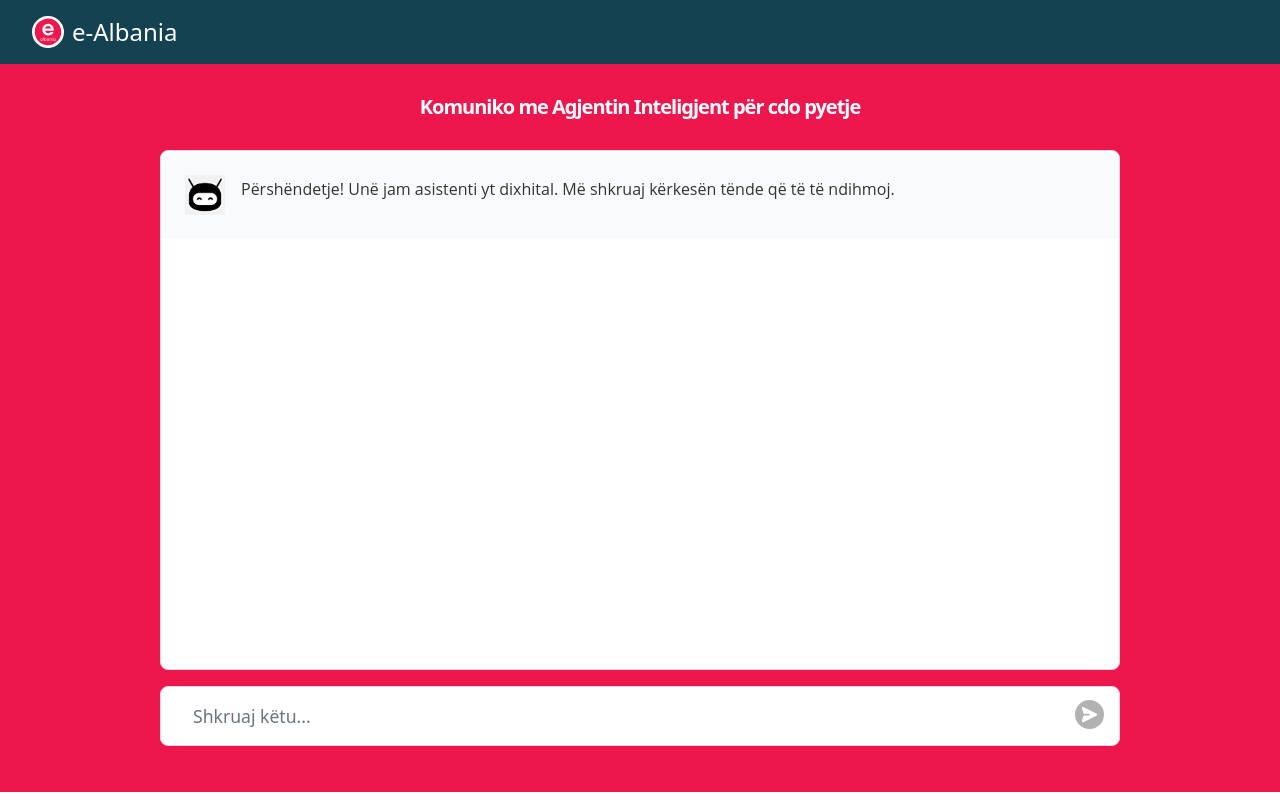
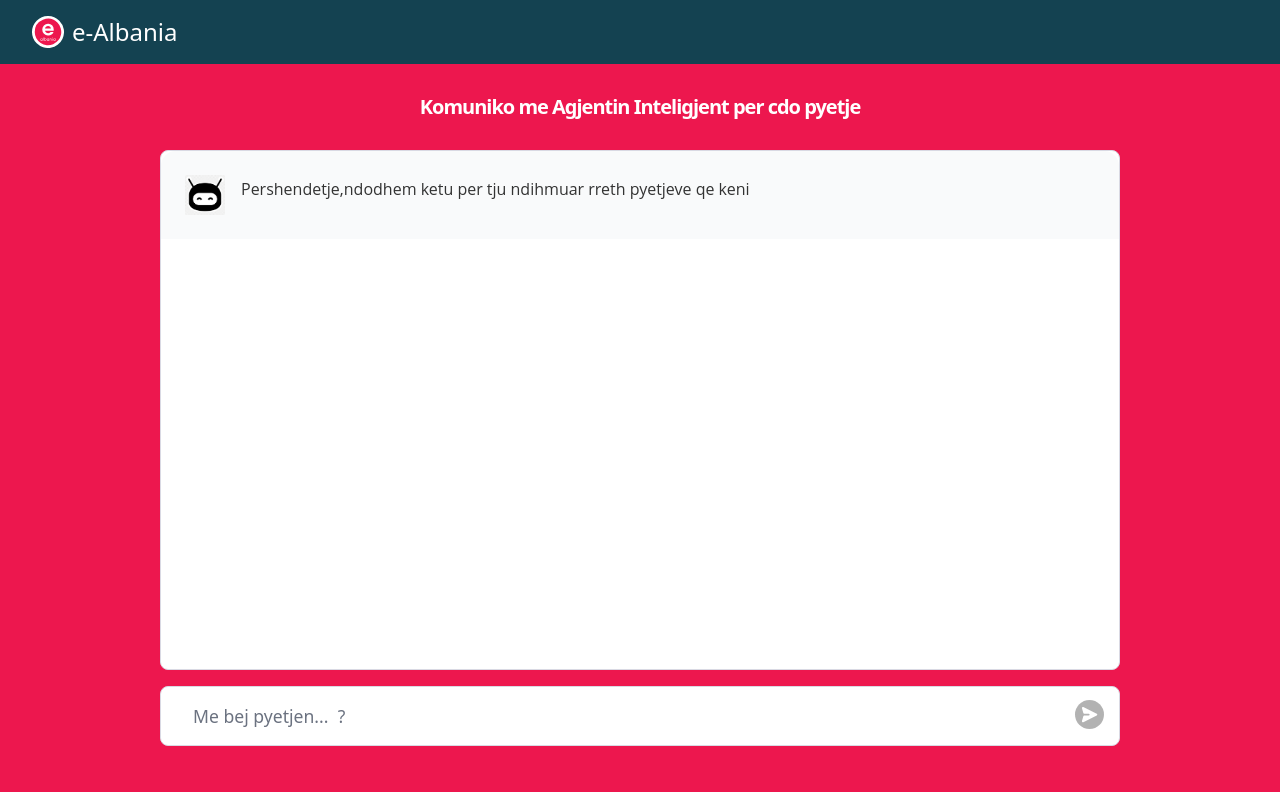
Before and after one commit to klei30/e-albania, a Next.js app: page / in a window 1280 px wide. Built offline with nearby package versions, Linux system fonts and the light colour scheme.

Commit message:
Update index.tsx

```diff
--- a/pages/index.tsx
+++ b/pages/index.tsx
@@ -19,6 +19,8 @@ export default function Home() {
   const [loading, setLoading] = useState<boolean>(false);
   const [sourceDocs, setSourceDocs] = useState<Document[]>([]);
   const [error, setError] = useState<string | null>(null);
+  const [abortController, setAbortController] = useState<AbortController | null>(null);
+
   const [messageState, setMessageState] = useState<{
     messages: Message[];
     pending?: string;
@@ -27,7 +29,7 @@ export default function Home() {
   }>({
     messages: [
       {
-        message: 'Përshëndetje! Unë jam asistenti yt dixhital. Më shkruaj kërkesën tënde që të të ndihmoj.',
+        message: 'Pershendetje,ndodhem ketu per tju ndihmuar rreth pyetjeve qe keni',
         type: 'apiMessage',
       },
     ],
@@ -74,6 +76,7 @@ export default function Home() {
     setMessageState((state) => ({ ...state, pending: '' }));
 
     const ctrl = new AbortController();
+    setAbortController(ctrl);
 
     try {
       fetchEventSource('/api/chat', {
@@ -126,6 +129,18 @@ export default function Home() {
     }
   }
 
+  function handleStop(e: React.MouseEvent<HTMLButtonElement>) {
+    e.preventDefault(); // This will prevent the form from submitting.
+    if (abortController) {
+      abortController.abort();
+      setAbortController(null); // Reset the controller
+    }
+    setLoading(false); // Stop the loading state
+    setQuery('');
+}
+
+
+
   //prevent empty submissions
   const handleEnter = useCallback(
     (e: any) => {
@@ -165,7 +180,7 @@ export default function Home() {
       <Layout>
         <div className="mx-auto flex flex-col gap-4">
         <h1 className="text-xl font-bold leading-[1.1] tracking-tighter text-center text-white">
-    Komuniko me Agjentin Inteligjent për cdo pyetje
+    Komuniko me Agjentin Inteligjent per cdo pyetje
 </h1>
           <main className={styles.main}>
             <div className={styles.cloud}>
@@ -286,24 +301,29 @@ export default function Home() {
                     name="userInput"
                     placeholder={
                       loading
-                        ? 'Duke kërkuar përgjigjen...'
-                        : 'Shkruaj këtu...'
+                        ? 'Duke kerkuar pergjigjen...'
+                        : 'Me bej pyetjen...  ?'
                     }
                     value={query}
                     onChange={(e) => setQuery(e.target.value)}
                     className={styles.textarea}
                   />
+
+
+{loading ? (
+      <button
+        type="button"
+        onClick={handleStop}
+        className={styles.generatebutton}
+      >
+        Stop
+      </button>
+    ) : (
       <button
         type="submit"
         disabled={loading}
         className={styles.generatebutton}
       >
-                    {loading ? (
-                      <div className={styles.loadingwheel}>
-                        <LoadingDots color="#000" />
-                      </div>
-                    ) : (
-                      // Send icon SVG in input field
         <svg
           viewBox="0 0 20 20"
           className={styles.svgicon}
@@ -311,10 +331,12 @@ export default function Home() {
         >
           <path d="M10.894 2.553a1 1 0 00-1.788 0l-7 14a1 1 0 001.169 1.409l5-1.429A1 1 0 009 15.571V11a1 1 0 112 0v4.571a1 1 0 00.725.962l5 1.428a1 1 0 001.17-1.408l-7-14z"></path>
         </svg>
+      </button>
     )}
-                  </button>
   </form>
 </div>
+
+
             </div>
             {error && (
               <div className="border border-red-400 rounded-md p-4">
@@ -324,6 +346,9 @@ export default function Home() {
           </main>
         </div>
         <footer className="m-auto p-1">
+          {/* <a href="https://kleialiaj.vercel.app/">
+            Powered by AI. Demo built by Klei.
+          </a> */}
         </footer>
       </Layout>
     </>
```
Lines whose indentation alone changed are shown as unchanged.
